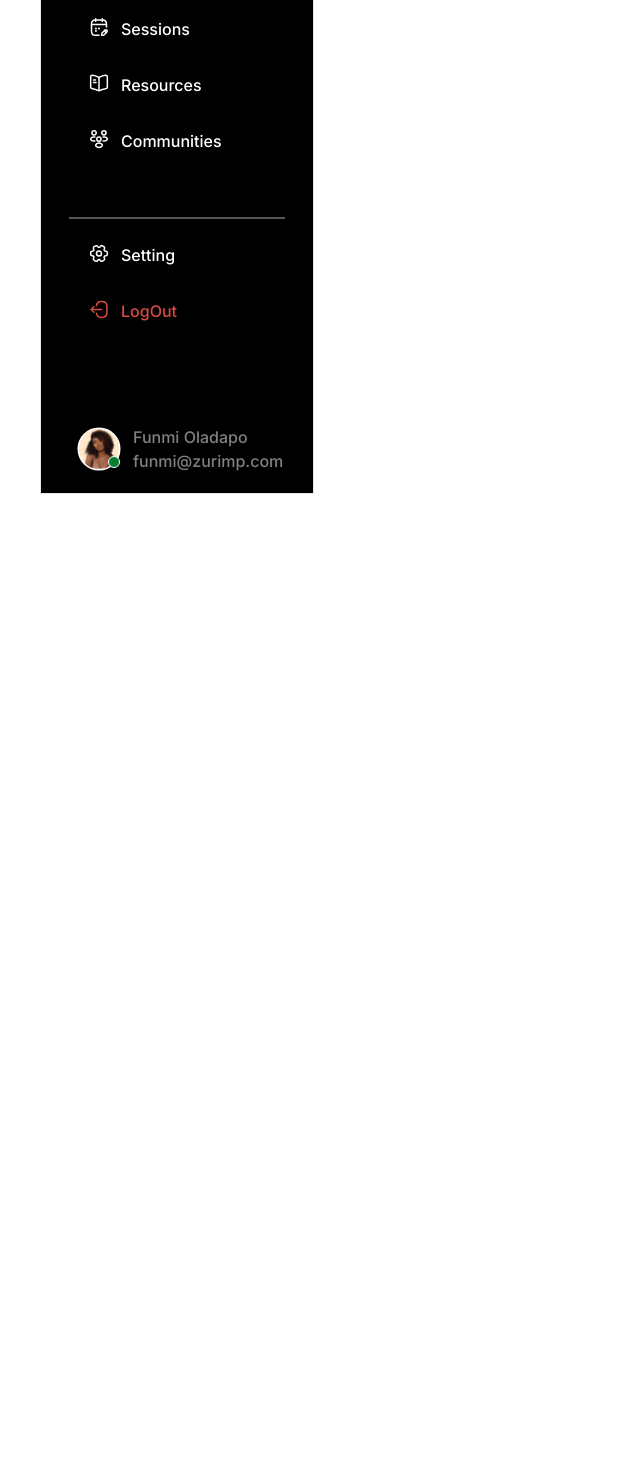
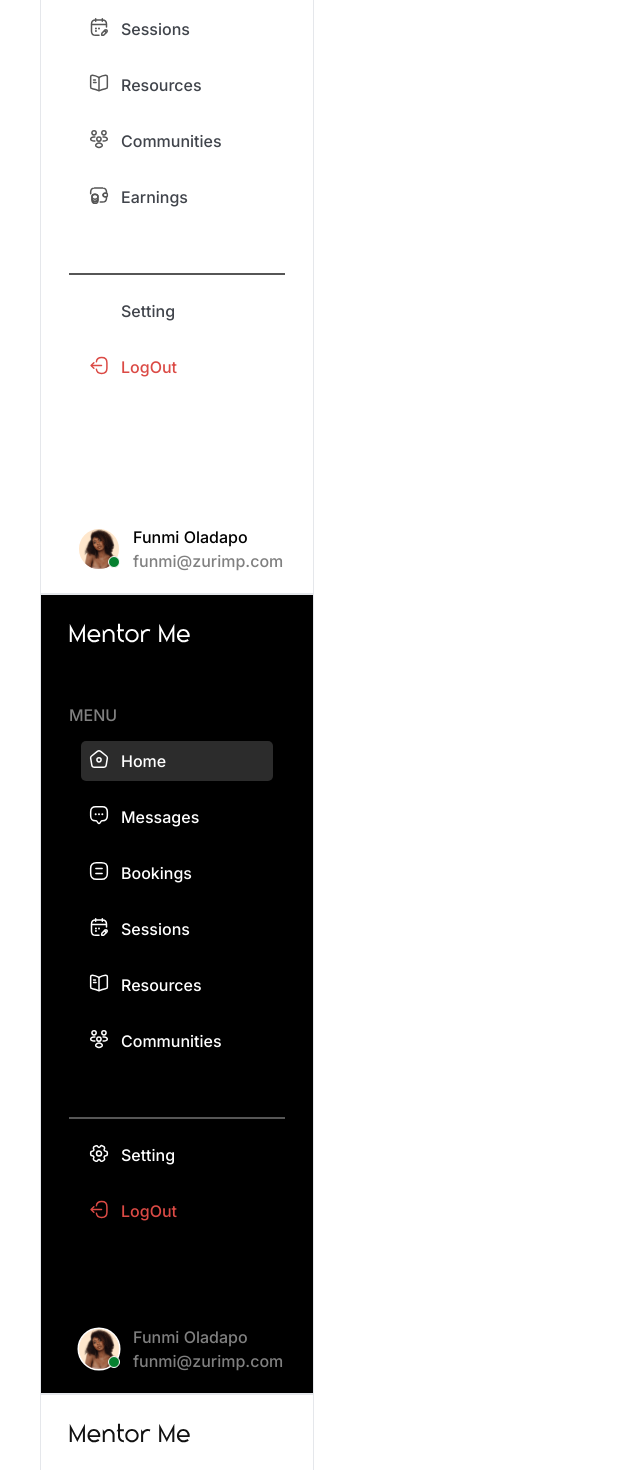
Before and after one commit to hngx-org/Mentor-Me, a Next.js app: page / in a window 1280 px wide. Shown: the part 1280-2750 px from the top of the page, without its empty margins (0-640 px from the left). Before the commit the page ends 1774 px from the top, so only its background shows below. Built offline with nearby package versions, Linux system fonts and the light colour scheme; a web font is replaced by a local one.

Commit message:
Feat:  complete sidebar navbar button

```diff
--- /dev/null
+++ b/app/(dashboard)/DashbordNav.tsx
@@ -0,0 +1,19 @@
+import { SideBarIcons } from "@/public/assets/Icons";
+
+export const DashboardNav = () => {
+  return (
+    <nav className="flex w-full justify-between px-3 items-center border-[1px] border-black my-10">
+      <h3 className="  font-Hanken font-[700] text-[24px]">Title</h3>
+      <div className="flex items-center gap-3">
+        <span>{SideBarIcons.notify()}</span>
+        <span className="   text-[12px] text-Neutra40  font-Hanken">
+          <span className="font-[500] text-black text-[14px]">
+            Funmi Oladapo
+          </span>
+          <br /> C++ Developer
+        </span>
+        <span>{SideBarIcons.profileIcon()}</span>
+      </div>
+    </nav>
+  );
+};
--- a/app/(landing)/page.tsx
+++ b/app/(landing)/page.tsx
@@ -1,4 +1,3 @@
-import Footer from "@/components/sections/Footer";
 import HeaderAfterSignUp from "@/components/sections/HeaderAfterSignUp";
 import HeaderBeforeSignUp from "@/components/sections/HeaderBeforeSignUp";
 import Button from "@/components/ui/Button";
@@ -6,6 +5,7 @@ import Shoppimg from "./../../public/assets/shopping-cart.png";
 import Image from "next/image";
 import SidebarMentor from "@/components/sections/SideBars/SidebarMentor";
 import SidebarMentee from "@/components/sections/SideBars/SidebarMentee";
+import { DashboardNav } from "../(dashboard)/DashbordNav";
 
 export default function Landing() {
   return (
@@ -35,7 +35,10 @@ export default function Landing() {
         </Button>
       </div>
       <SidebarMentor />
+      <SidebarMentor light={true} />
       <SidebarMentee />
+      <SidebarMentee light={true} />
+      <DashboardNav />
     </>
   );
 }
```
